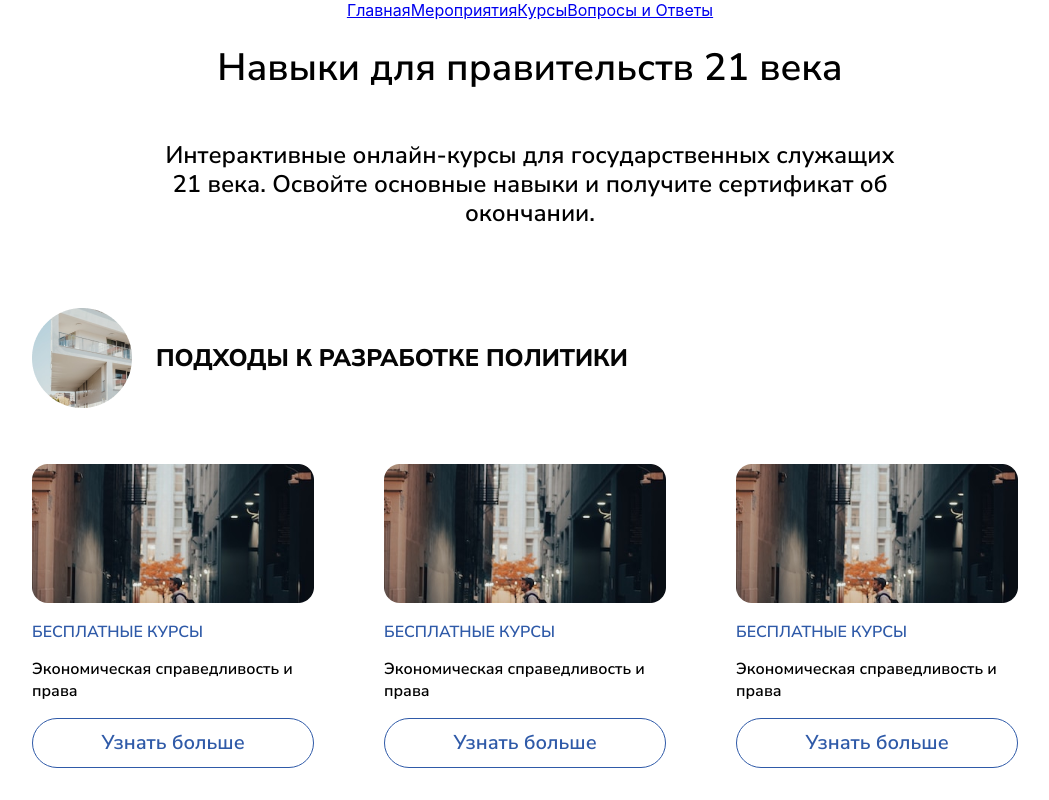
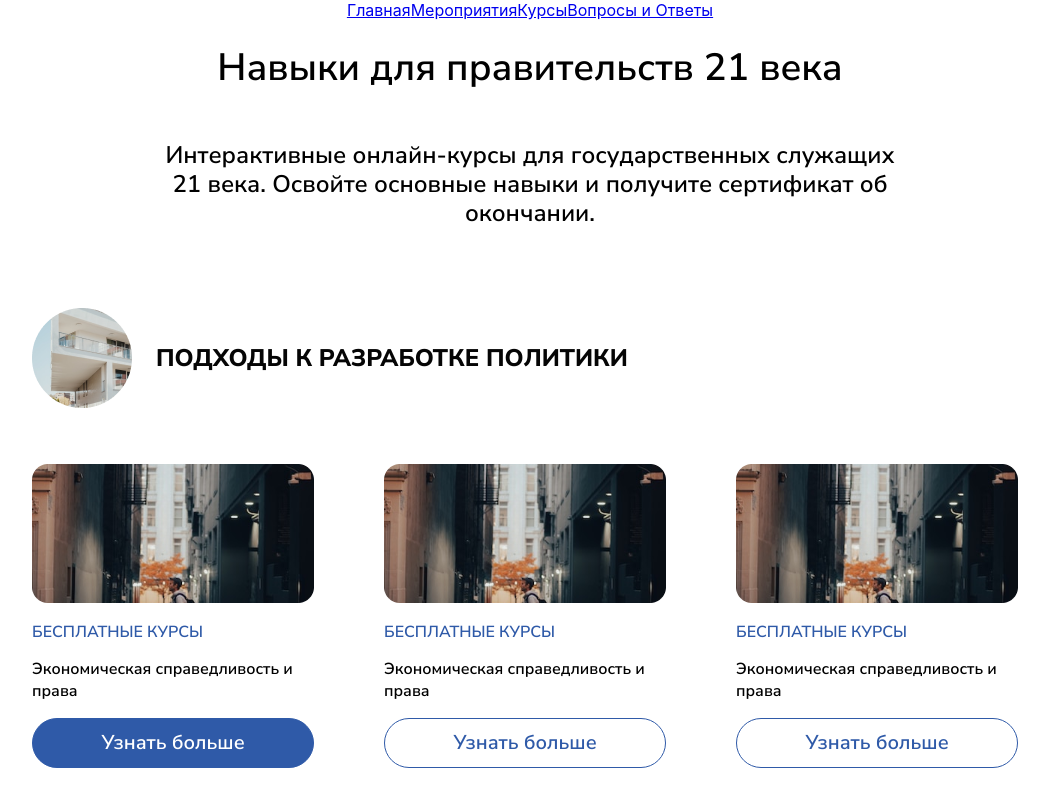
Before and after one commit to 09mazya/AkylUP, a React (Create React App) app: page /courses in a window 1280 px wide. In both pictures the pointer is over the button 283 px from the left and 742 px from the top of the page. Shown: the top 800 px of the page, without its empty margins (110-1159 px from the left). Built offline with nearby package versions, Linux system fonts and the light colour scheme.

Commit message:
added buttons

```diff
--- a/src/pages/Courses/Courses.css
+++ b/src/pages/Courses/Courses.css
@@ -101,4 +101,10 @@
   font-weight: 400;
   font-size: 20px;
   line-height: 24px;
+  cursor: pointer;
 }
+.courses-list-content-btn:hover {
+  background-color: #2f5aa8;
+  color: #fff;
+  transition: 0.3s;
+}
```
